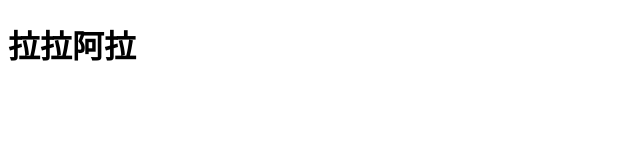
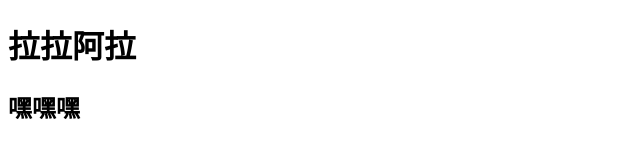
Before and after one commit to zhang3285325/2zu, a plain HTML site: page gaoyan.html in a window 1280 px wide. Shown: the whole page, without its empty margins (0-640 px from the left). Drawn offline with Linux system fonts and the light colour scheme.

Commit message:
嘿嘿嘿
马旭光

```diff
--- a/gaoyan.html
+++ b/gaoyan.html
@@ -6,5 +6,6 @@
 </head>
 <body>
 	<h1>拉拉阿拉</h1>
+	<h2>嘿嘿嘿</h2>
 </body>
 </html>
```
